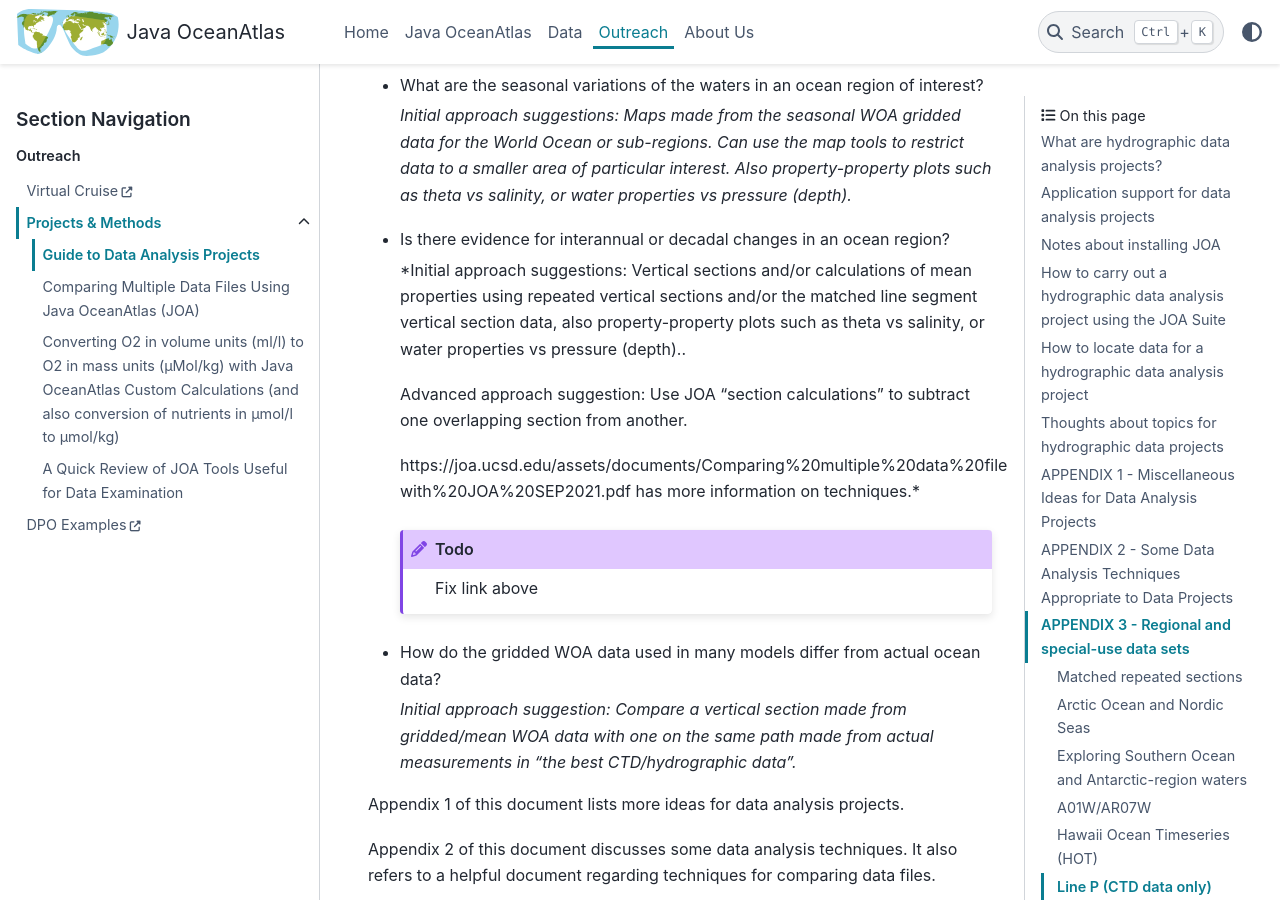
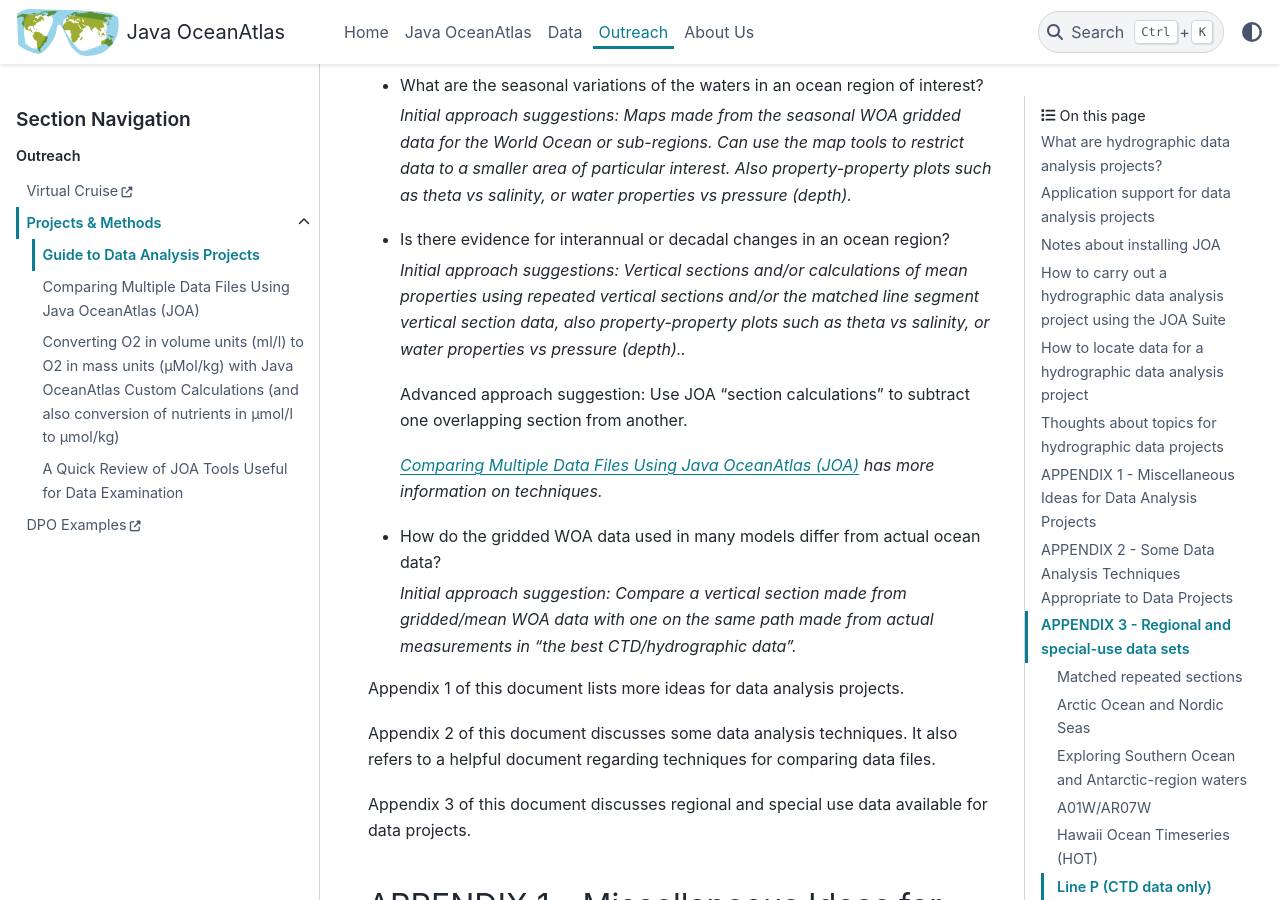
Before and after one commit to OceanAtlas/joa-sphinx, a Sphinx documentation site: the page built from docs/outreach/projects/guide.md, in a window 1280 px wide and 900 px high, scrolled down 7456 px. Built offline with Sphinx 7.4.7 and the PyData theme 0.15.4, drawn with Linux system fonts in a browser that asks for light colours; some of the changed text lies outside the part shown.

Commit message:
resolve some todo's in the projects guide

````diff
--- a/docs/outreach/projects/guide.md
+++ b/docs/outreach/projects/guide.md
@@ -131,14 +131,11 @@
   *Initial approach suggestions: Maps made from the seasonal WOA gridded data for the World Ocean or sub-regions. Can use the map tools to restrict data to a smaller area of particular interest. Also property-property plots such as theta vs salinity, or water properties vs pressure (depth).*
 * Is there evidence for interannual or decadal changes in an ocean region?
 
-  *Initial approach suggestions: Vertical sections and/or calculations of mean properties using repeated vertical sections and/or the matched line segment vertical section data, also property-property plots such as theta vs salinity, or water properties vs pressure (depth)..
+  *Initial approach suggestions: Vertical sections and/or calculations of mean properties using repeated vertical sections and/or the matched line segment vertical section data, also property-property plots such as theta vs salinity, or water properties vs pressure (depth)..*
 
   Advanced approach suggestion: Use JOA "section calculations" to subtract one overlapping section from another.
 
-  https://joa.ucsd.edu/assets/documents/Comparing%20multiple%20data%20files%20 with%20JOA%20SEP2021.pdf has more information on techniques.*
-
-  ```{todo} Fix link above
-  ```
+  *<project:./comparing.md> has more information on techniques.*
 
 * How do the gridded WOA data used in many models differ from actual ocean data?
 
@@ -224,10 +221,9 @@
 
 ### Quasi-decadal ocean variability and change
 
-```{note} The JOA Suite "Outreach" "Project and Methods" document "Comparing Multiple Data Files Using Java OceanAtlas (JOA)" provides information on basic and advanced techniques (https://joa.ucsd.edu/assets/documents/Comparing%20multiple%20data%20files%20with %20JOA%20SEP2021.pdf).
-```
-```{todo} fix link in above note
-```
+:::{note}
+The JOA Suite "Outreach" "Project and Methods" document <project:./comparing.md> provides information on basic and advanced techniques.
+:::
 
 Have there been quasi-decadal-scale changes in <temperature, salinity, oxygen, nutrients, CFCs, ocean carbon parameters, and/or calculated parameters>
 
@@ -296,11 +292,9 @@
 2. Compare oceans or regions with vertical sections (in JOA these are called contour plots).
 
    As in #1 but with data files from different oceans or regions.
-   See "Comparing multiple data files with JOA SEP2021.pdf" for some methods one can use to go about this.
+   See <project:./comparing.md> for some methods one can use to go about this.
    Compare selected aspects of the observed seawater characteristics between regions.
    How do the distributions of the water masses vary?
-   ```{todo} Make above pdf link somewhere
-   ```
 
    For example, compare two or more of the following:
 
````
